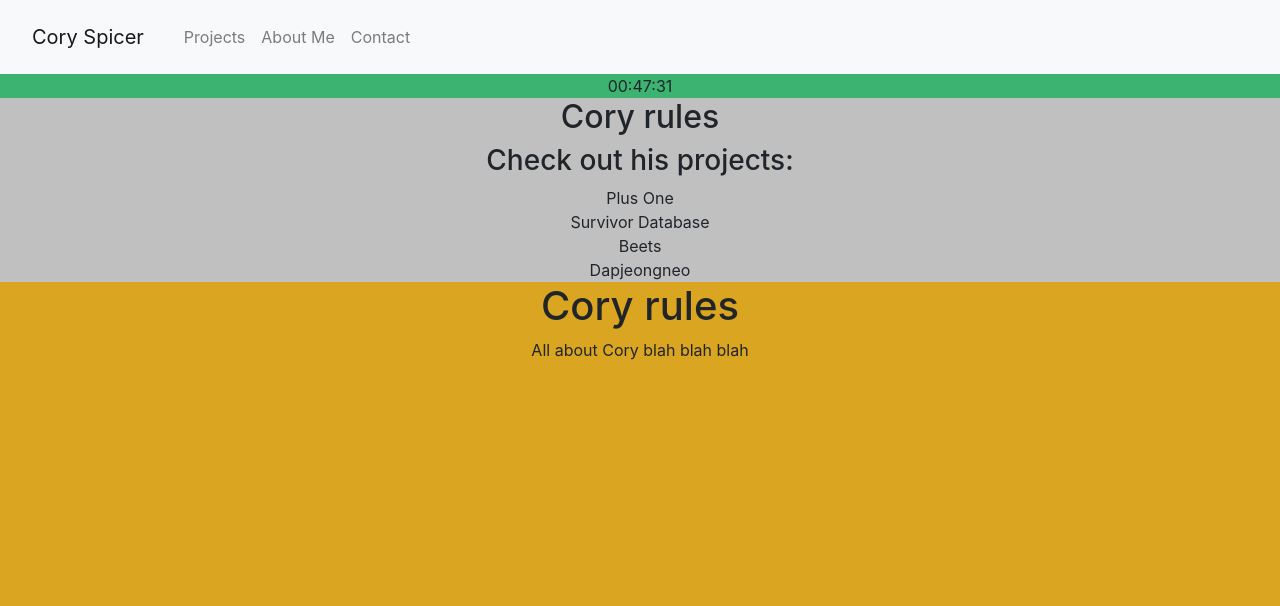
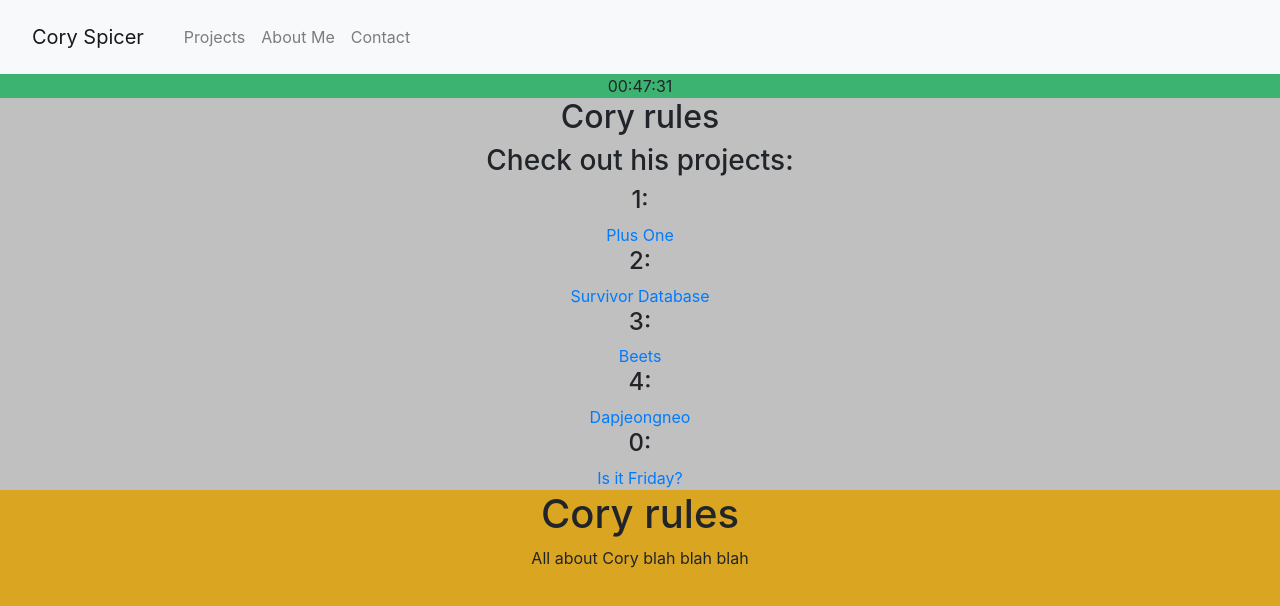
Before and after one commit to aloha45/portfolio-10-2020, a React (Create React App) app: page / in a window 1280 px wide. Shown: the top 606 px of the page. Built offline with nearby package versions, Linux system fonts and the light colour scheme.

Commit message:
add links to projects

```diff
--- a/src/components/Clock/Clock.jsx
+++ b/src/components/Clock/Clock.jsx
@@ -26,6 +26,9 @@ class Clock extends Component {
         hour = this.updateTime(hour);
         if (hour > 12) {
             hour = parseInt((hour - 12))
+        }
+        if (hour === 0) {
+            hour = 12
         }
         min = this.updateTime(min);
         sec = this.updateTime(sec);
--- a/src/components/Projects/Projects.jsx
+++ b/src/components/Projects/Projects.jsx
@@ -7,27 +7,32 @@ class Projects extends Component {
             {
             unit: 1,
             name: 'Plus One',
-            link: '#',
+            link: 'https://plus-one.surge.sh',
             screenshot: ''
             },
             {
             unit: 2,
             name: 'Survivor Database',
-            link: '#',
+            link: 'https://survivor-database.herokuapp.com/',
             screenshot: ''
             },
             {
             unit: 3,
             name: 'Beets',
-            link: '#',
+            link: 'https://beets-base.herokuapp.com/',
             screenshot: ''
             },
             {
             unit: 4,
             name: 'Dapjeongneo',
-            link: '#',
+            link: 'https://dapjeongneo.herokuapp.com/',
             screenshot: ''
-            }
+            },{
+            unit: 0,
+            name: 'Is it Friday?',
+            link: 'https://eager-shoes.surge.sh/',
+            screenshot: ''
+        }
         ]
      }
 
@@ -38,7 +43,12 @@ class Projects extends Component {
                 <h2>Cory rules</h2>
                 <h3>Check out his projects:</h3>
                 {this.state.projects.map((project) => (
-                    <div>{project.name}</div>
+                    <div>
+                    <h4>{project.unit}:</h4>
+                    <a href={project.link}>
+                        <div>{project.name}</div>
+                    </a>
+                    </div>
                 ))}
                 </div>
             </React.Fragment>
```
